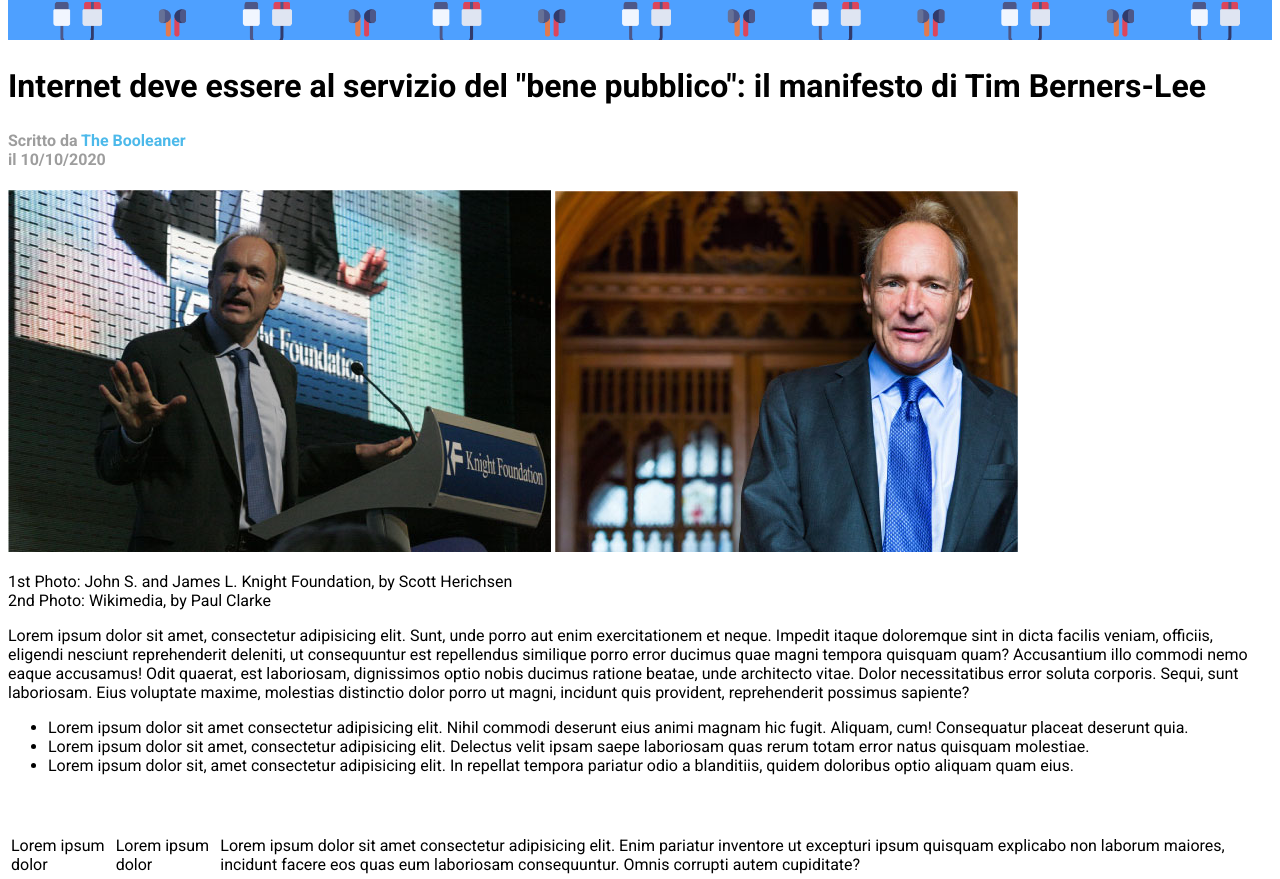
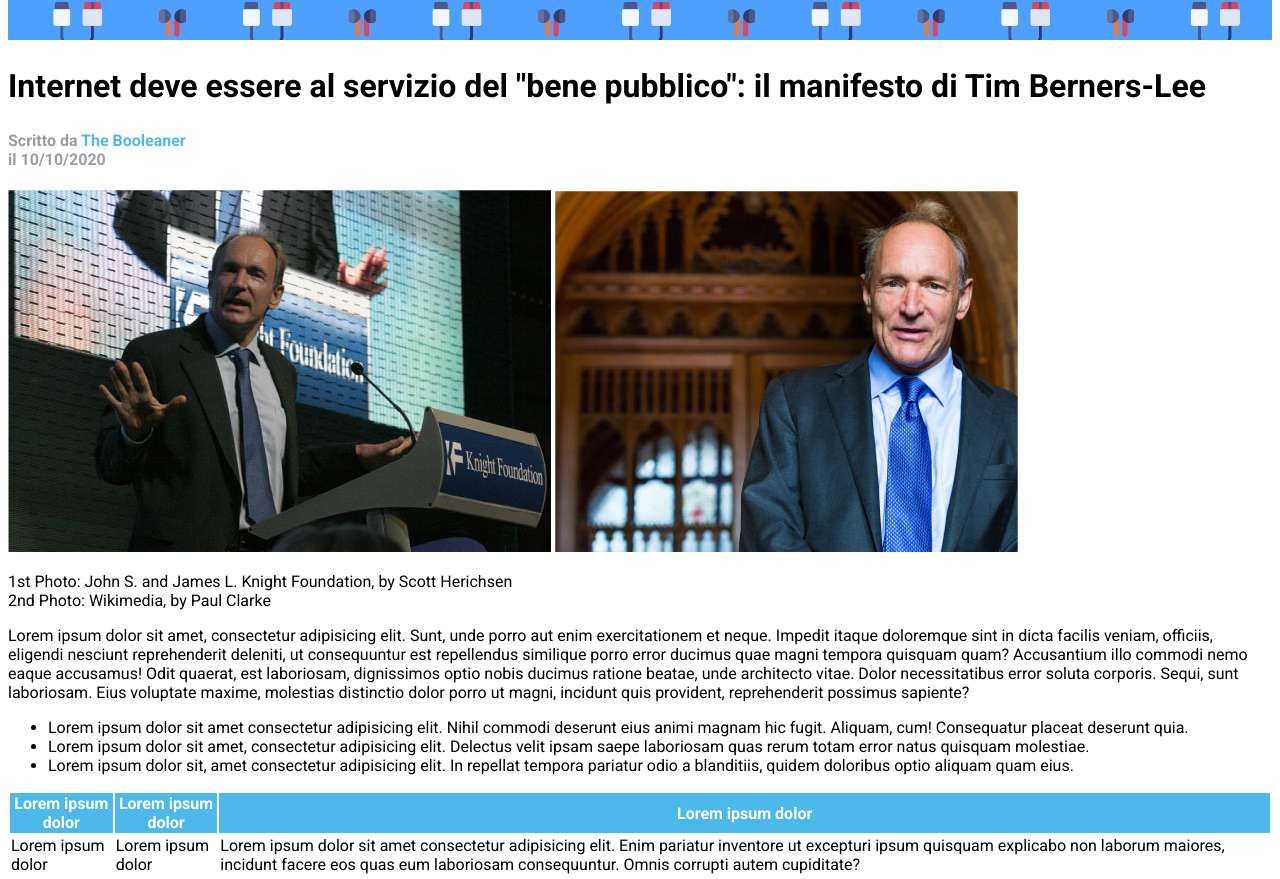
Before and after one commit to eleonoracappellesso/html-css-booleaner, a plain HTML site: page index.html in a window 1280 px wide. Shown: the part 68-947 px from the top of the page. Drawn offline with Linux system fonts and the light colour scheme.

Commit message:
added thead to style css

```diff
--- a/css/style.css
+++ b/css/style.css
@@ -36,6 +36,7 @@ span {
     color: #4CB9EA;
 }
 
-.testo-bianco {
+thead {
     color: white;
+    background-color: #4CB9EA;
 }
--- a/index.html
+++ b/index.html
@@ -42,7 +42,7 @@
         </div>
         <div>
             <table>
-                <thead class="testo-bianco">
+                <thead>
                     <tr>
                         <th>Lorem ipsum dolor</th>
                         <th>Lorem ipsum dolor</th>
```
